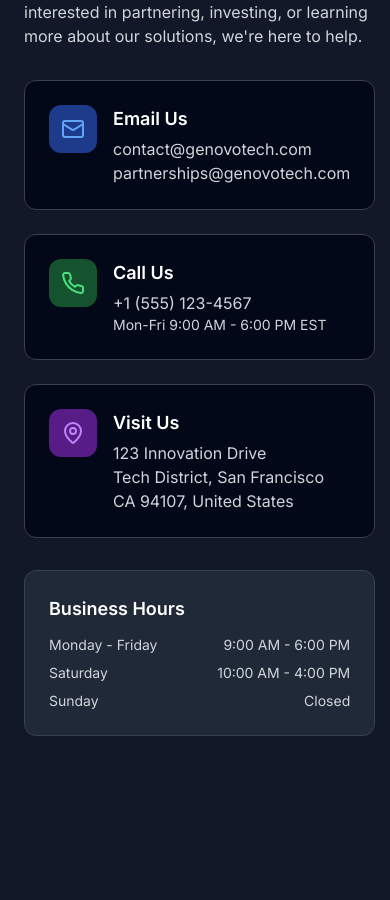
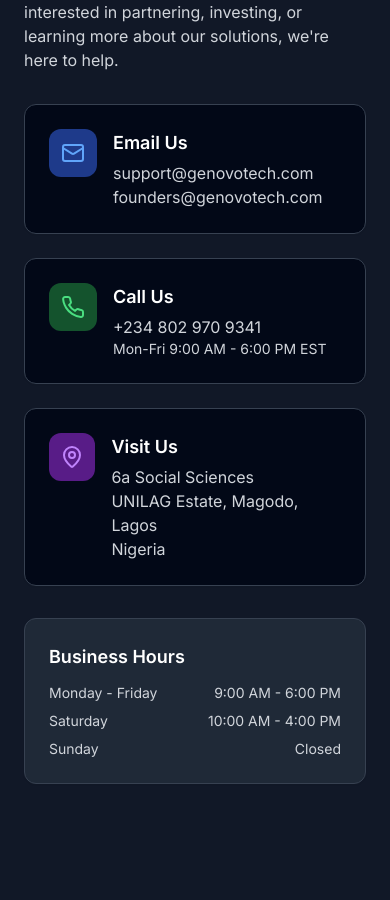
Before and after one commit to genovotechnologies/website, a Next.js app: page /contact in a window 390 px wide. Shown: the part 1222-2122 px from the top of the page. Built offline with nearby package versions, Linux system fonts and the light colour scheme.

Commit message:
Update contact information on ContactPage: changed email addresses, phone number, and physical address to reflect new details.

```diff
--- a/app/contact/page.tsx
+++ b/app/contact/page.tsx
@@ -142,8 +142,8 @@ export default function ContactPage() {
                           </div>
                           <div>
                             <h3 className="text-lg font-semibold text-black dark:text-white mb-1">Email Us</h3>
-                            <p className="text-gray-600 dark:text-gray-300">contact@genovotech.com</p>
-                            <p className="text-gray-600 dark:text-gray-300">partnerships@genovotech.com</p>
+                            <p className="text-gray-600 dark:text-gray-300">support@genovotech.com</p>
+                            <p className="text-gray-600 dark:text-gray-300">founders@genovotech.com</p>
                           </div>
                         </div>
                       </CardContent>
@@ -159,7 +159,7 @@ export default function ContactPage() {
                           </div>
                           <div>
                             <h3 className="text-lg font-semibold text-black dark:text-white mb-1">Call Us</h3>
-                            <p className="text-gray-600 dark:text-gray-300">+1 (555) 123-4567</p>
+                            <p className="text-gray-600 dark:text-gray-300">+234 802 970 9341</p>
                             <p className="text-gray-600 dark:text-gray-300 text-sm">Mon-Fri 9:00 AM - 6:00 PM EST</p>
                           </div>
                         </div>
@@ -177,11 +177,11 @@ export default function ContactPage() {
                           <div>
                             <h3 className="text-lg font-semibold text-black dark:text-white mb-1">Visit Us</h3>
                             <p className="text-gray-600 dark:text-gray-300">
-                              123 Innovation Drive
+                               6a Social Sciences
                               <br />
-                              Tech District, San Francisco
+                              UNILAG Estate, Magodo, Lagos
                               <br />
-                              CA 94107, United States
+                              Nigeria
                             </p>
                           </div>
                         </div>
```
